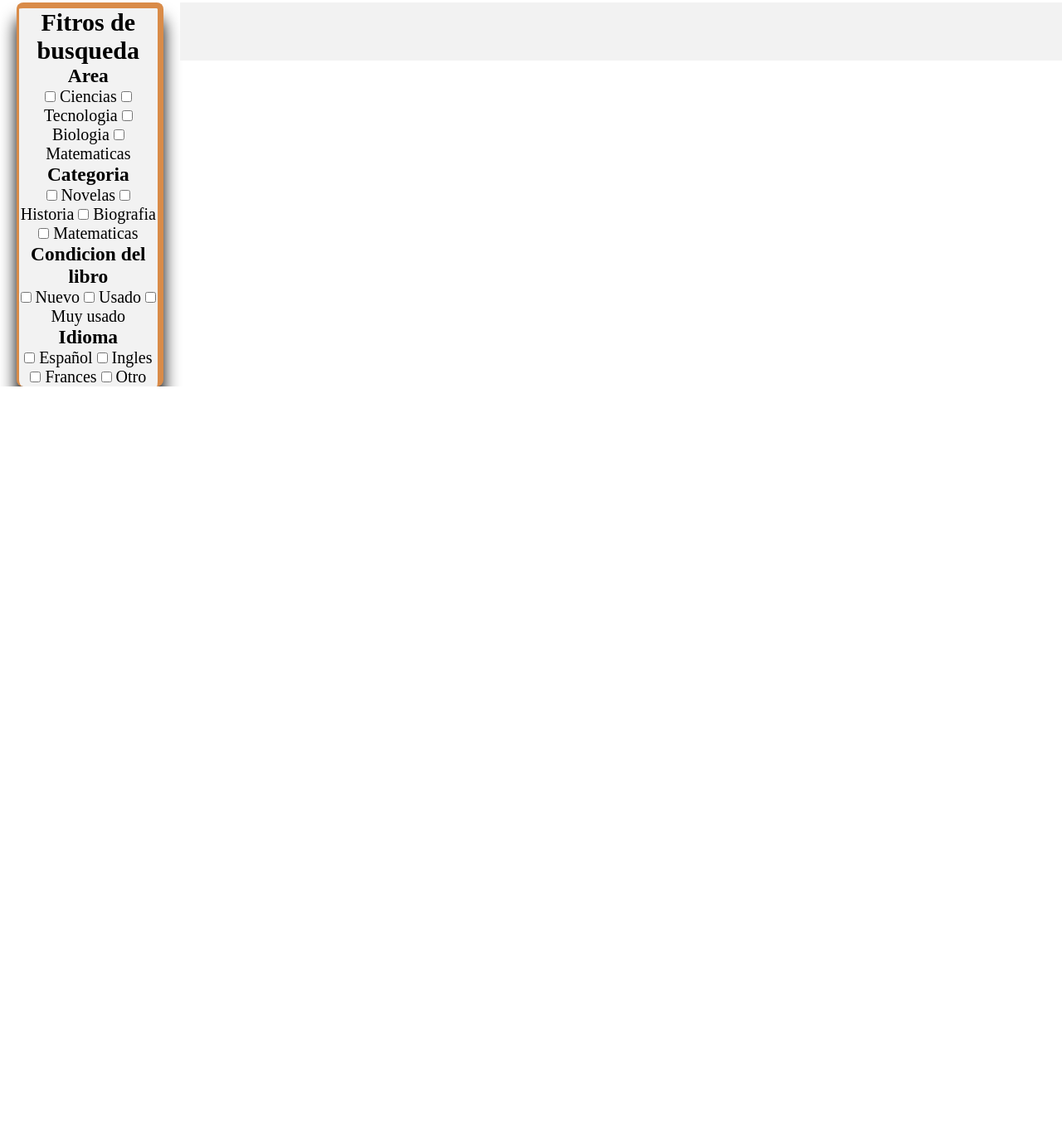
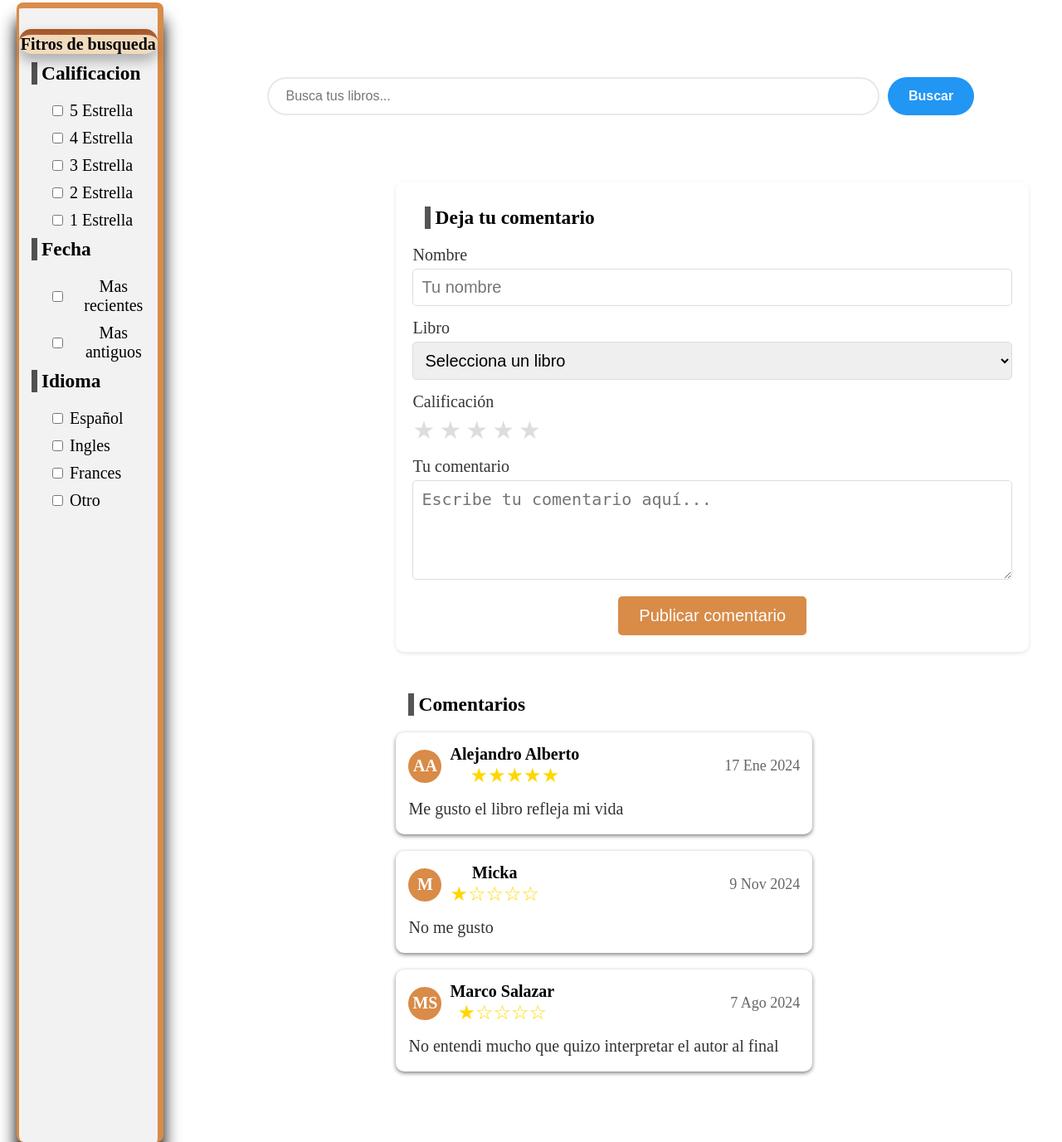
Before and after one commit to Mickaell22/Aplicacion-de-intercambio-de-libros-usados, a PHP site: page /HTML/Comentarios.html in a window 1280 px wide. Shown: the part 377-1754 px from the top of the page at 83% size. Before the commit the page ends 843 px from the top, so only its background shows below. Run offline with PHP 8.4, Linux system fonts and the light colour scheme.

Commit message:
Comentarios terminado

```diff
--- a/CSS/Comentarios_stle.css
+++ b/CSS/Comentarios_stle.css
@@ -135,13 +135,11 @@ body{
 
       border-radius: 8px;
       box-shadow: 0 20px 20px rgba(0, 0, 0)
-
     }
     .main {
       grid-template-rows: auto auto;
       grid-column: 2/7;
       grid-row: 3/5;
-      background-color: rgb(242, 242, 242);
       display: grid;
       grid-template-columns: repeat(4, 1fr); /* 4 columnas iguales */
       gap: 20px;
@@ -154,7 +152,9 @@ body{
   }
   .section{
       grid-column: 1/7;
-      grid-row: 5/6;
+      grid-row: 1/2;
+      margin: 20px;
+
   }
 
 
@@ -175,3 +175,201 @@ body{
   align-items: flex-start;/*items toman el tamaño adecuado menos strech (default)*/
   align-content: center; /*centra contenido*/
 }
+
+h2{
+    margin-top: 25px;
+    font-size: 1em;
+    border-top: 7px solid #A65729;
+    border-radius: 25px;
+    background-color: #f2d7b6;
+    box-shadow: 0 8px 15px rgba(0, 0, 0, 0.3);
+    text-shadow: 0px 0px 15px #fffa;
+  }
+
+  h3{
+    margin-top: 10px;
+    text-align: left;
+    margin-left: 15px;
+    border-left: 7px solid #000A;
+    padding-left: 5px;
+    margin-bottom: 20px;
+  }
+
+  .opcion {
+    margin-top: 10px;
+    margin-left: 40px;
+    display: flex;
+    align-items: center;
+    gap: 8px;
+    cursor: pointer;
+  }
+
+  .comentario-form {
+    grid-column: 2/5;
+    grid-row: 2/5;
+    background-color: white;
+    padding: 20px;
+    border-radius: 10px;
+    box-shadow: 0 2px 5px rgba(0,0,0,0.1);
+}
+
+.comentarios-lista {
+    grid-column: 2/4;
+    grid-row: 6/7;
+    margin-bottom: 30px;
+}
+
+.comentario-card {
+    margin-top: 20px;
+    background-color: white;
+    border-radius: 10px;
+    padding: 15px;
+    margin-bottom: 15px;
+    box-shadow: 0 2px 5px rgba(0,0,0,0.5);
+}
+
+.comentario-header {
+    display: flex;
+    justify-content: space-between;
+    align-items: center;
+    margin-bottom: 10px;
+}
+
+.usuario-info {
+    display: flex;
+    align-items: center;
+    gap: 10px;
+}
+
+.usuario-avatar {
+    width: 40px;
+    height: 40px;
+    border-radius: 50%;
+    background-color: #D98B48;
+    display: flex;
+    align-items: center;
+    justify-content: center;
+    color: white;
+    font-weight: bold;
+}
+
+
+.calificacion {
+    color: #ffd700;
+    font-size: 1.2em;
+}
+
+.comentario-fecha {
+    color: #666;
+    font-size: 0.9em;
+}
+
+.comentario-texto {
+    color: #333;
+    line-height: 1.6;
+    text-align: left;
+}
+
+
+
+.form-group {
+    margin-bottom: 15px;
+    text-align: left;
+}
+
+.form-group label {
+    display: block;
+    margin-bottom: 5px;
+    color: #333;
+    font-weight: 500;
+}
+
+.form-group input,
+.form-group select,
+.form-group textarea {
+    width: 100%;
+    padding: 10px;
+    border: 1px solid #ddd;
+    border-radius: 5px;
+    font-size: 1em;
+
+}
+
+.form-group textarea {
+    height: 120px;
+    resize: vertical;
+}
+
+.star-rating {
+    display: flex;
+    gap: 5px;
+    color: #ddd;
+    font-size: 1.5em;
+}
+
+.star-rating span {
+    cursor: pointer;
+}
+
+.star-rating span:hover,
+.star-rating span.active {
+    color: #ffd700;
+}
+
+.submit-btn {
+    background-color: #D98B48;
+    color: white;
+    border: none;
+    padding: 12px 25px;
+    border-radius: 5px;
+    cursor: pointer;
+    font-size: 1em;
+    font-weight: 500;
+    transition: background-color 0.2s;
+}
+
+.submit-btn:hover {
+    background-color: #c17a37;
+}
+
+.search{
+    grid-column: 1 / -1;
+    display: flex;
+    justify-content: center;
+    align-items: right;
+    gap: 10px;
+    margin-bottom: 20px;
+    padding: 20px;
+  }
+
+  /* Estilos para el input de búsqueda */
+  .search-input {
+    width: 75%;
+    padding: 12px 20px;
+    border: 2px solid #ddda;
+    border-radius: 25px;
+    font-size: 16px;
+    outline: none;
+  }
+
+  .search-input:focus {
+    border-color: #2196F3;
+    box-shadow: 0 0 8px rgba(33, 150, 243, 0.2);
+  }
+
+  /* Estilos para el botón de búsqueda */
+  .search-button {
+    padding: 12px 25px;
+    background-color: #2196F3;
+    color: #fffe;
+    border: none;
+    border-radius: 25px;
+    font-size: 16px;
+    cursor: pointer;
+    font-weight: bold;
+  }
+
+  .search-button:hover {
+    background-color: #1976D2;
+    box-shadow: 0 10px 15px rgba(0,0,0,0.3);
+  }
--- a/HTML/Comentarios.html
+++ b/HTML/Comentarios.html
@@ -51,60 +51,41 @@
         <h2>Fitros de busqueda</h2>
         <!-- Filytos -->
         <!-- #1 -->
-        <h3>Area</h3>
-        <label for="ciencia" class="opcion">
-            <input type="checkbox" name="area" id="ciencia" value="ciencias">
-            Ciencias
+        <h3>Calificacion</h3>
+        <label for="5_Estrella" class="opcion">
+            <input type="checkbox" name="area" id="5_Estrella" value="5_Estrella">
+            5 Estrella
         </label>
-        <label for="Tecnologia" class="opcion">
-            <input type="checkbox" name="area" id="Tecnologia" value="Tecnologia">
-            Tecnologia
+        <label for="4_Estrella" class="opcion">
+            <input type="checkbox" name="area" id="4_Estrella" value="4_Estrella">
+            4 Estrella
         </label>
-        <label for="Biologia" class="opcion">
-            <input type="checkbox" name="area" id="Biologia" value="Biologia">
-            Biologia
+        <label for="3_Estrella" class="opcion">
+            <input type="checkbox" name="area" id="3_Estrella" value="3_Estrella">
+            3 Estrella
         </label>
-        <label for="Matematicas" class="opcion">
-            <input type="checkbox" name="area" id="Matematicas" value="Matematicas">
-            Matematicas
+        <label for="2_Estrella" class="opcion">
+            <input type="checkbox" name="area" id="2_Estrella" value="2_Estrella">
+            2 Estrella
+        </label>
+        <label for="1_Estrella" class="opcion">
+            <input type="checkbox" name="area" id="1_Estrella" value="1_Estrella">
+            1 Estrella
         </label>
 
 
         <!-- #2 -->
-        <h3>Categoria</h3>
-        <label for="Novelas" class="opcion">
-            <input type="checkbox" name="area" id="Novelas" value="Novelas">
-            Novelas
+        <h3>Fecha</h3>
+        <label for="reciente" class="opcion">
+            <input type="checkbox" name="area" id="reciente" value="reciente">
+            Mas recientes
         </label>
-        <label for="Historia" class="opcion">
-            <input type="checkbox" name="area" id="Historia" value="Historia">
-            Historia
-        </label>
-        <label for="Biografia" class="opcion">
-            <input type="checkbox" name="area" id="Biografia" value="Biografia">
-            Biografia
-        </label>
-        <label for="Matematicas" class="opcion">
-            <input type="checkbox" name="area" id="Matematicas" value="Matematicas">
-            Matematicas
+        <label for="antiguos" class="opcion">
+            <input type="checkbox" name="area" id="antiguos" value="antiguos">
+            Mas antiguos
         </label>
 
         <!-- #3 -->
-        <h3>Condicion del libro</h3>
-        <label for="Nuevo" class="opcion">
-            <input type="checkbox" name="area" id="Nuevo" value="Nuevo">
-            Nuevo
-        </label>
-        <label for="Usado" class="opcion">
-            <input type="checkbox" name="area" id="Usado" value="Usado">
-            Usado
-        </label>
-        <label for="Muy_usado" class="opcion">
-            <input type="checkbox" name="area" id="Muy_usado" value="Muy_usado">
-            Muy usado
-        </label>
-
-        <!-- #4 -->
         <h3>Idioma</h3>
         <label for="Español" class="opcion">
             <input type="checkbox" name="area" id="Español" value="Español">
@@ -126,6 +107,106 @@
     </aside>
 
      <main class="main">
+        <section class="section">
+            <div class="search">
+                <input type="text" class="search-input" placeholder="Busca tus libros...">
+                <button class="search-button">Buscar</button>
+            </div>
+        </section>
+
+            <div class="comentario-form">
+                <h3>Deja tu comentario</h3>
+                <form>
+                    <div class="form-group">
+                        <label for="nombre">Nombre</label>
+                        <input type="text" id="nombre" placeholder="Tu nombre">
+                    </div>
+
+                    <div class="form-group">
+                        <label for="libro">Libro</label>
+                        <select id="libro">
+                            <option value="">Selecciona un libro</option>
+                            <option value="algebra">Álgebra</option>
+                            <option value="calculo">Cálculo</option>
+                        </select>
+                    </div>
+
+                    <div class="form-group">
+                        <label>Calificación</label>
+                        <div class="star-rating">
+                            <span>★</span>
+                            <span>★</span>
+                            <span>★</span>
+                            <span>★</span>
+                            <span>★</span>
+                        </div>
+                    </div>
+
+                    <div class="form-group">
+                        <label for="comentario">Tu comentario</label>
+                        <textarea id="comentario" placeholder="Escribe tu comentario aquí..."></textarea>
+                    </div>
+
+                    <button type="submit" class="submit-btn">Publicar comentario</button>
+                </form>
+            </div>
+
+            <div class="comentarios-lista">
+                <h3>Comentarios</h3>
+
+                <div class="comentario-card">
+                    <div class="comentario-header">
+                        <div class="usuario-info">
+                            <div class="usuario-avatar">AA</div>
+                            <div>
+                                <h4>Alejandro Alberto</h4>
+                                <div class="calificacion">★★★★★</div>
+                            </div>
+                        </div>
+                        <span class="comentario-fecha">17 Ene 2024</span>
+                    </div>
+                    <p class="comentario-texto">
+                        Me gusto el libro refleja mi vida
+                    </p>
+                </div>
+
+
+                <div class="comentario-card">
+                    <div class="comentario-header">
+                        <div class="usuario-info">
+                            <div class="usuario-avatar">M</div>
+                            <div>
+                                <h4>Micka</h4>
+                                <div class="calificacion">★☆☆☆☆</div>
+                            </div>
+                        </div>
+                        <span class="comentario-fecha">9 Nov 2024</span>
+                    </div>
+                    <p class="comentario-texto">
+                        No me gusto
+                    </p>
+                </div>
+
+                <div class="comentario-card">
+                    <div class="comentario-header">
+                        <div class="usuario-info">
+                            <div class="usuario-avatar">MS</div>
+                            <div>
+                                <h4>Marco Salazar</h4>
+                                <div class="calificacion">★☆☆☆☆</div>
+                            </div>
+                        </div>
+                        <span class="comentario-fecha">7 Ago 2024</span>
+                    </div>
+                    <p class="comentario-texto">
+                        No entendi mucho que quizo interpretar el autor al final
+                    </p>
+                </div>
+
+
+
+            </div>
+
 
      </main>
 
```
Lines whose indentation alone changed are shown as unchanged.
